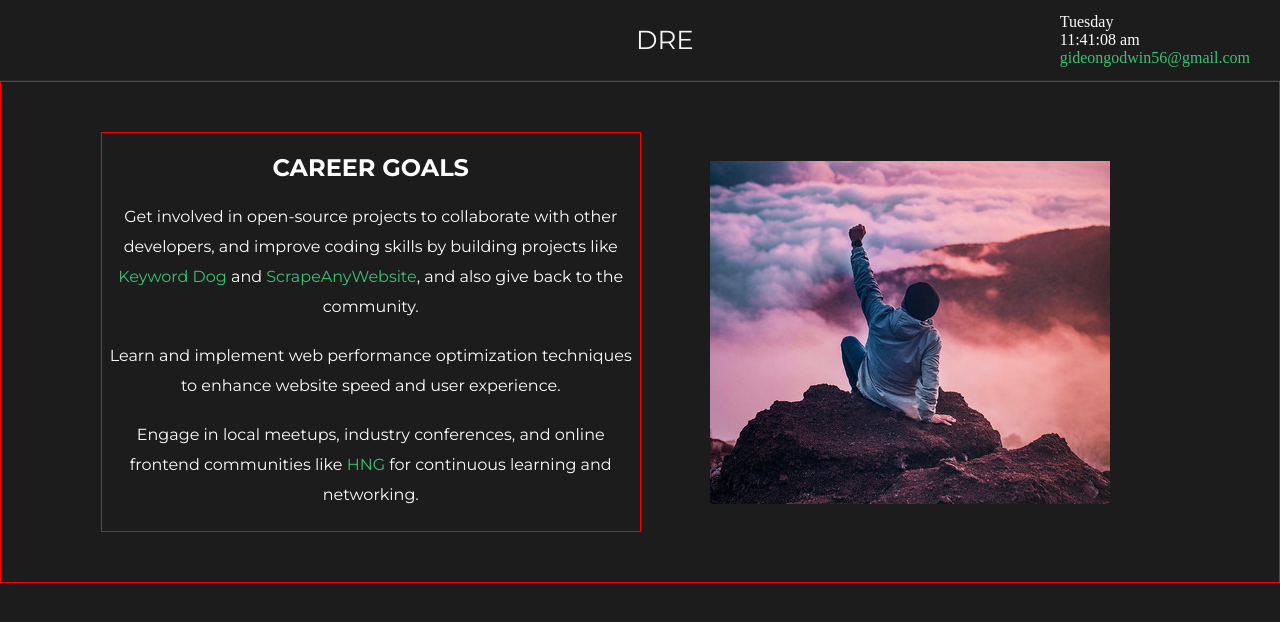
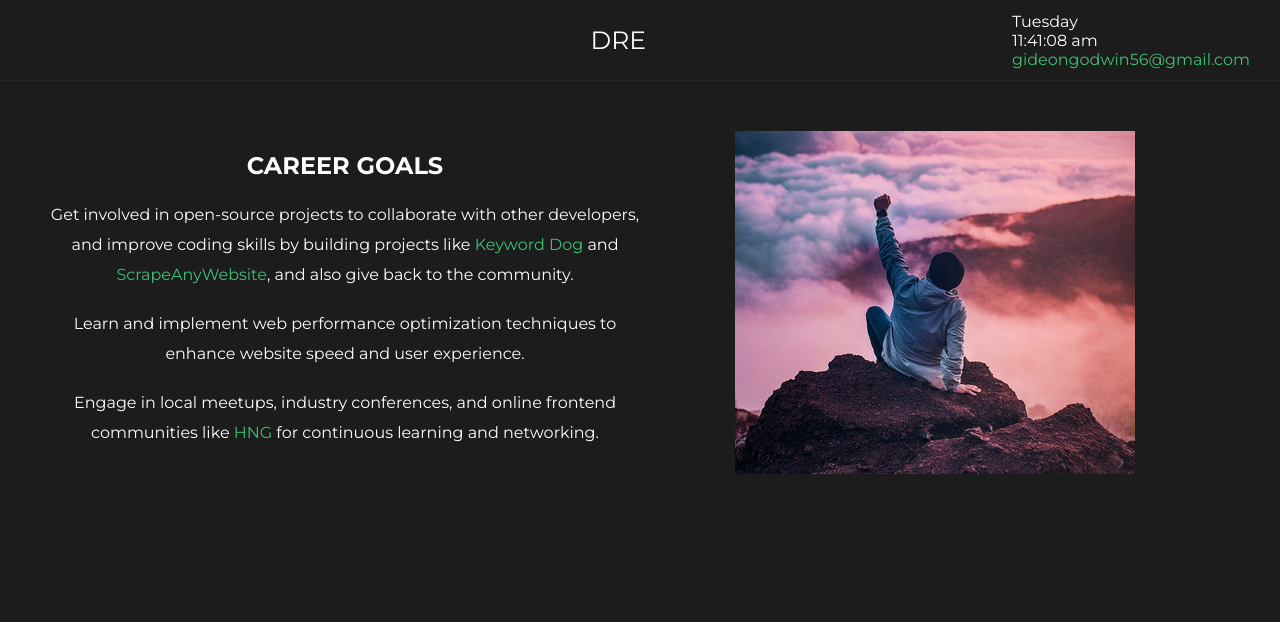
Before and after one commit to gideongodwin/personal, a plain HTML site: page index.html in a window 1280 px wide. Drawn offline with Linux system fonts and the light colour scheme.

Commit message:
Update style.css

```diff
--- a/style.css
+++ b/style.css
@@ -11,8 +11,8 @@
         background-color: #1C1C1C;
         max-width: 100%;
         height: 100vh;
-
         color: #fdfdfd;
+        font-family: "Montserrat", cursive;
 }
 
 nav{
@@ -23,22 +23,16 @@
     align-items: center;
     justify-content: flex-end;
     border-bottom: 1px solid #262626;
-    gap: 30%;
+    gap: 20%;
 }
 
 h2{
-    color: #fdfdfd;
-    text-align: center;
-    font-family: "Montserrat", cursive;
-    font-weight: normal;
     text-transform: uppercase;
 }
 
 .displayname{
-    font-size: 26px;
-    color: whitesmoke;
-    text-align: center;
-    font-family: "Montserrat", cursive;
+    font-size: 25px;
+    color: #fdfdfd;
     font-weight: normal;
     text-transform: uppercase;
 }
@@ -49,21 +43,18 @@
 
 }
 
-
-
 main{
-    width:100%;
+    width:100vw;
     height:auto;
-    border: 1px solid red;
     display: flex;
     justify-content: center;
     align-content: center;
-    padding: 50px 100px;
+    padding: 50px 50px;
 }
 
 main div{
     width: 100%;
-    height: 400px;
+    height: auto;
 }
 
 
@@ -79,34 +70,36 @@
 }
 
 ul{
-    font-family: "Montserrat", cursive;
-    font-weight: normal;
     text-align: center;
 }
 
-ul li{
+li{
     text-decoration: none;
     list-style: none;
     line-height: 30px;
 }
 
-.goals{
-    border: 1px solid red;
-}
+
 
 .goals h2{
-    margin: 20px 20px;
+    padding: 20px 20px;
+    text-align: center;
     font-weight: bold;
 }
 
-.hng{
-    text-align: center;
-}
 
 
 @media (max-width: 1024px) {
 
     main{
         flex-direction: column-reverse;
+        padding: 50px 25px;
+    }
+
+}
+
+@media (min-width:768px){
+    nav{
+        gap: 30%;
     }
 }
```
